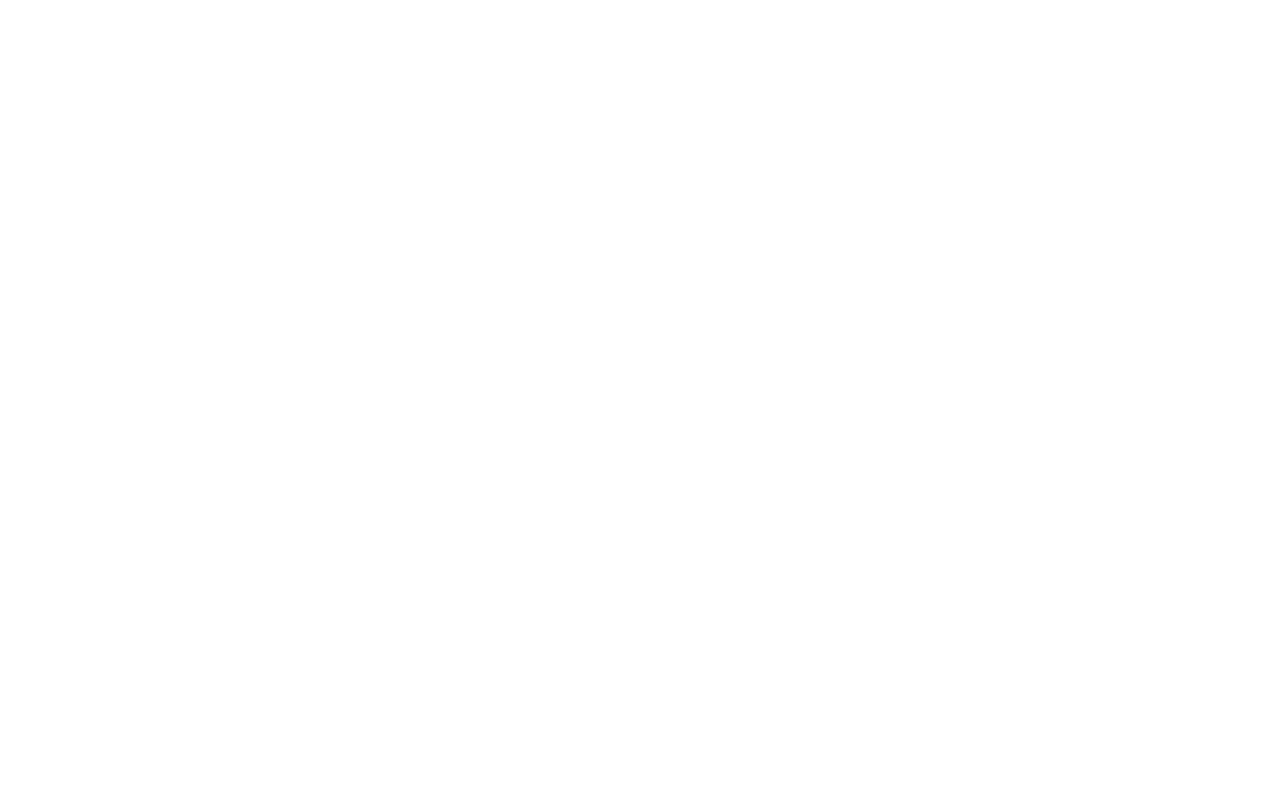
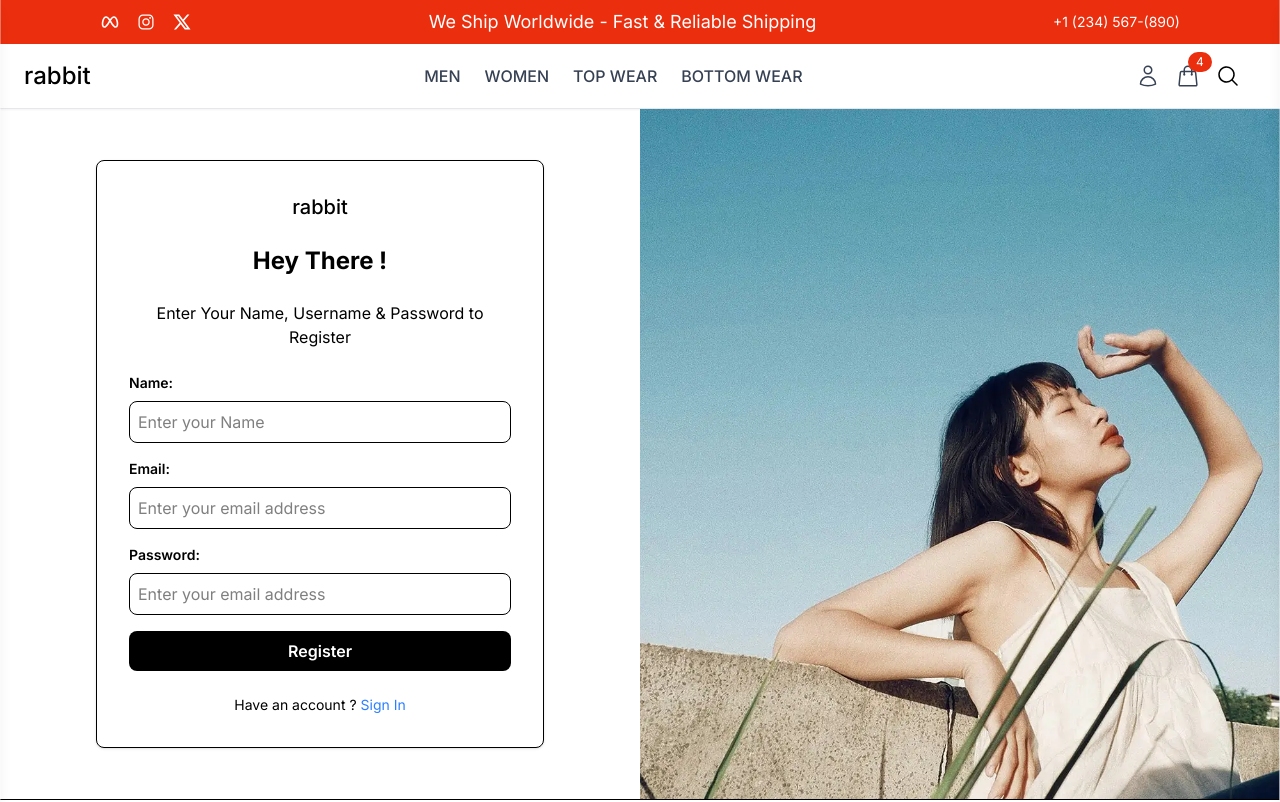
Before and after one commit to ipakrashi/rabbit, a React (Vite) app in the folder frontend/: page /register in a window 1280 px wide. Before the commit this address had no page. Shown: the top 802 px of the page. Built offline with nearby package versions, Linux system fonts and the light colour scheme; the HTML template or start-up script is replaced by a standard one.

Commit message:
03:29:10 Login & Register Pages Complete

```diff
--- a/frontend/src/App.jsx
+++ b/frontend/src/App.jsx
@@ -2,6 +2,8 @@
 import UserLayout from './components/layout/UserLayout'
 import Home from './pages/Home'
 import { Toaster } from 'sonner'
+import Login from './pages/Login'
+import Register from './pages/Register'
 
 const App = () => {
     return (
@@ -11,6 +13,8 @@
                 <Route path='/' element={<UserLayout />}>
                     {/* User Layout */}
                     <Route index element={<Home />} />
+                    <Route path='login' element={<Login />} />
+                    <Route path='register' element={<Register />} />
                 </Route>
                 <Route>{/* Admin Layout */}</Route>
             </Routes>
--- /dev/null
+++ b/frontend/src/pages/Login.jsx
@@ -0,0 +1,80 @@
+import { useState } from 'react'
+import { Link } from 'react-router-dom'
+
+const Login = () => {
+    const [email, setEmail] = useState('')
+    const [password, setPassword] = useState('')
+
+    const handleSubmit = (e) => {
+        e.preventDefault()
+        console.log('User Logged In:', { email, password })
+    }
+
+    return (
+        <div className='flex'>
+            <div className='w-full md:w-1/2 flex flex-col justify-center items-center p-8 md:p-12'>
+                <form
+                    onSubmit={handleSubmit}
+                    className='w-full max-w-md p-8 bg-white rounded-lg border shadow'
+                >
+                    <div className='flex justify-center mb-6'>
+                        <h2 className='text-xl font-medium'>rabbit</h2>
+                    </div>
+                    <h2 className='text-2xl font-bold text-center mb-6'>
+                        Hey There !
+                    </h2>
+                    <p className='text-center mb-6'>
+                        Enter Your Username & Password to Login
+                    </p>
+                    <div className='mb-4'>
+                        <label className='block text-sm font-semibold mb-2'>
+                            Email:
+                        </label>
+                        <input
+                            type='email'
+                            name='email'
+                            id=''
+                            value={email}
+                            onChange={(e) => setEmail(e.target.value)}
+                            className='w-full p-2 border rounded-lg'
+                            placeholder='Enter your email address'
+                        />
+                    </div>
+                    <div className='mb-4'>
+                        <label className='block text-sm font-semibold mb-2'>
+                            Password:
+                        </label>
+                        <input
+                            type='password'
+                            name='password'
+                            id=''
+                            value={password}
+                            onChange={(e) => setPassword(e.target.value)}
+                            className='w-full p-2 border rounded-lg'
+                            placeholder='Enter your email address'
+                        />
+                    </div>
+                    <button className='w-full bg-black text-white p-2 rounded-lg font-semibold hover:bg-gray-800'>
+                        Sign In
+                    </button>
+                    <p className='mt-6 text-center text-sm'>
+                        Don't have an account ?{' '}
+                        <Link to='/register' className='text-blue-500'>
+                            Register
+                        </Link>
+                    </p>
+                </form>
+            </div>
+            <div className='hidden md:block w-1/2 bg-gray-800'>
+                <div className='h-full flex flex-col justify-center items-center'>
+                    <img
+                        src='./assets/login.webp'
+                        alt='LG'
+                        className='h-[550px] w-full object-cover'
+                    />
+                </div>
+            </div>
+        </div>
+    )
+}
+export default Login
--- /dev/null
+++ b/frontend/src/pages/Register.jsx
@@ -0,0 +1,95 @@
+import { useState } from 'react'
+import { Link } from 'react-router-dom'
+
+const Register = () => {
+    const [name, setName] = useState('')
+    const [email, setEmail] = useState('')
+    const [password, setPassword] = useState('')
+
+    const handleSubmit = (e) => {
+        e.preventDefault()
+        console.log('User Registered:', { name, email, password })
+    }
+
+    return (
+        <div className='flex'>
+            <div className='w-full md:w-1/2 flex flex-col justify-center items-center p-8 md:p-12'>
+                <form
+                    onSubmit={handleSubmit}
+                    className='w-full max-w-md p-8 bg-white rounded-lg border shadow'
+                >
+                    <div className='flex justify-center mb-6'>
+                        <h2 className='text-xl font-medium'>rabbit</h2>
+                    </div>
+                    <h2 className='text-2xl font-bold text-center mb-6'>
+                        Hey There !
+                    </h2>
+                    <p className='text-center mb-6'>
+                        Enter Your Name, Username & Password to Register
+                    </p>
+                    <div className='mb-4'>
+                        <label className='block text-sm font-semibold mb-2'>
+                            Name:
+                        </label>
+                        <input
+                            type='text'
+                            name='name'
+                            id=''
+                            value={name}
+                            onChange={(e) => setName(e.target.value)}
+                            className='w-full p-2 border rounded-lg'
+                            placeholder='Enter your Name'
+                        />
+                    </div>
+                    <div className='mb-4'>
+                        <label className='block text-sm font-semibold mb-2'>
+                            Email:
+                        </label>
+                        <input
+                            type='email'
+                            name='email'
+                            id=''
+                            value={email}
+                            onChange={(e) => setEmail(e.target.value)}
+                            className='w-full p-2 border rounded-lg'
+                            placeholder='Enter your email address'
+                        />
+                    </div>
+                    <div className='mb-4'>
+                        <label className='block text-sm font-semibold mb-2'>
+                            Password:
+                        </label>
+                        <input
+                            type='password'
+                            name='password'
+                            id=''
+                            value={password}
+                            onChange={(e) => setPassword(e.target.value)}
+                            className='w-full p-2 border rounded-lg'
+                            placeholder='Enter your email address'
+                        />
+                    </div>
+                    <button className='w-full bg-black text-white p-2 rounded-lg font-semibold hover:bg-gray-800'>
+                        Register
+                    </button>
+                    <p className='mt-6 text-center text-sm'>
+                        Have an account ?{' '}
+                        <Link to='/login' className='text-blue-500'>
+                            Sign In
+                        </Link>
+                    </p>
+                </form>
+            </div>
+            <div className='hidden md:block w-1/2 bg-gray-800'>
+                <div className='h-full flex flex-col justify-center items-center'>
+                    <img
+                        src='./assets/register.webp'
+                        alt='LG'
+                        className='h-[690px] w-full object-cover'
+                    />
+                </div>
+            </div>
+        </div>
+    )
+}
+export default Register
```
